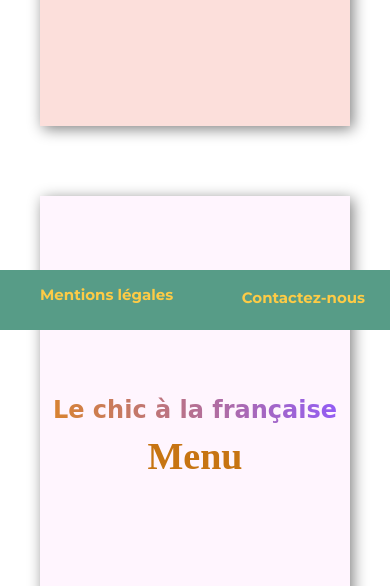
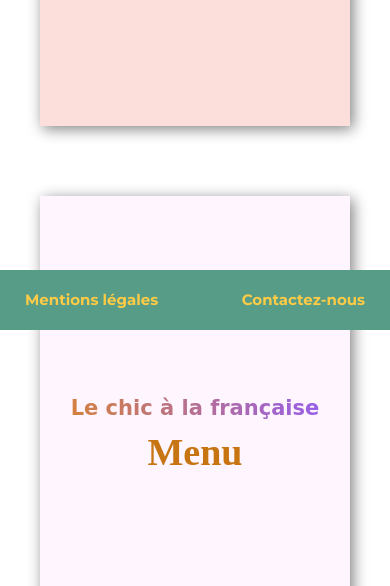
Before and after one commit to EddyMb/Ohmyfood, a plain HTML site: page index.html in a window 390 px wide. Shown: the part 514-1100 px from the top of the page. Drawn offline with Linux system fonts and the light colour scheme; a web font is replaced by a local one.

Commit message:
avancement responsive chic

```diff
--- a/sass/layout/footer.scss
+++ b/sass/layout/footer.scss
@@ -14,7 +14,8 @@ footer
 
   .legale
   {
-    padding: 15px;
+    margin-top: 20px;
+
   }
   .legale a
   {
@@ -25,6 +26,8 @@ footer
     margin: 25px;
     font-size: 20px;
     cursor: pointer;
+
+
     @include responsive(little-phone){
         font-size: 15px;
     }
@@ -35,16 +38,21 @@ footer
   }
   .contact
   {
-    font-size: 20px;
-    margin-right: 10px;
-    padding: 15px;
+
+    margin-right: 25px;
+    margin-top: 20px;
+
+
   }
   a
   {
     text-decoration: none;
     font-family: 'Montserrat', sans-serif;
+    font-size: 20px;
     font-weight: 200;
     color: #fdcb46;
+
+
     @include responsive(little-phone){
       font-size: 15px;
   }
--- a/sass/layout/menu.scss
+++ b/sass/layout/menu.scss
@@ -67,6 +67,7 @@ body
     color:#3d1319;
     font-family: 'devonshire', cursive;
     font-weight: 300;
+
    }
 }
 
@@ -81,10 +82,11 @@ body
 
    @include responsive(phone){
         margin-left: 40px;
-        margin-right: 40px;
+        margin-right: 30px;
        }
        @include responsive(tablette){
         margin-right: 40px;
+
     }
 
 
@@ -100,6 +102,12 @@ body
     margin-bottom: 10px;
     font-family: 'Croissant One', cursive;
     @include linear-gradient(190deg, $color-one:#8f5aff, $color-two:#dc8527);
+    @include responsive(tablette){
+        font-size: 21px;
+
+    }
+
+
    }
     h3 a
    {
@@ -161,11 +169,12 @@ body
 
     @include responsive(phone){
         margin-left: 40px;
-        margin-right: 40px;
+        margin-right: 30px;
        }
 
  @include responsive(tablette){
         margin-right: 40px;
+
     }
 
 
@@ -183,6 +192,10 @@ body
     margin-bottom: 10px;
 
     @include linear-gradient( 145deg, $color-one:#beff7f, $color-two:#4ea043);
+    @include responsive(tablette){
+        font-size: 21px;
+
+    }
 
    }
     h3 a
```
Also changed, not shown: sass/utils/mixins.scss (+6 -3 lines), styles/main.css, 1 other file.
